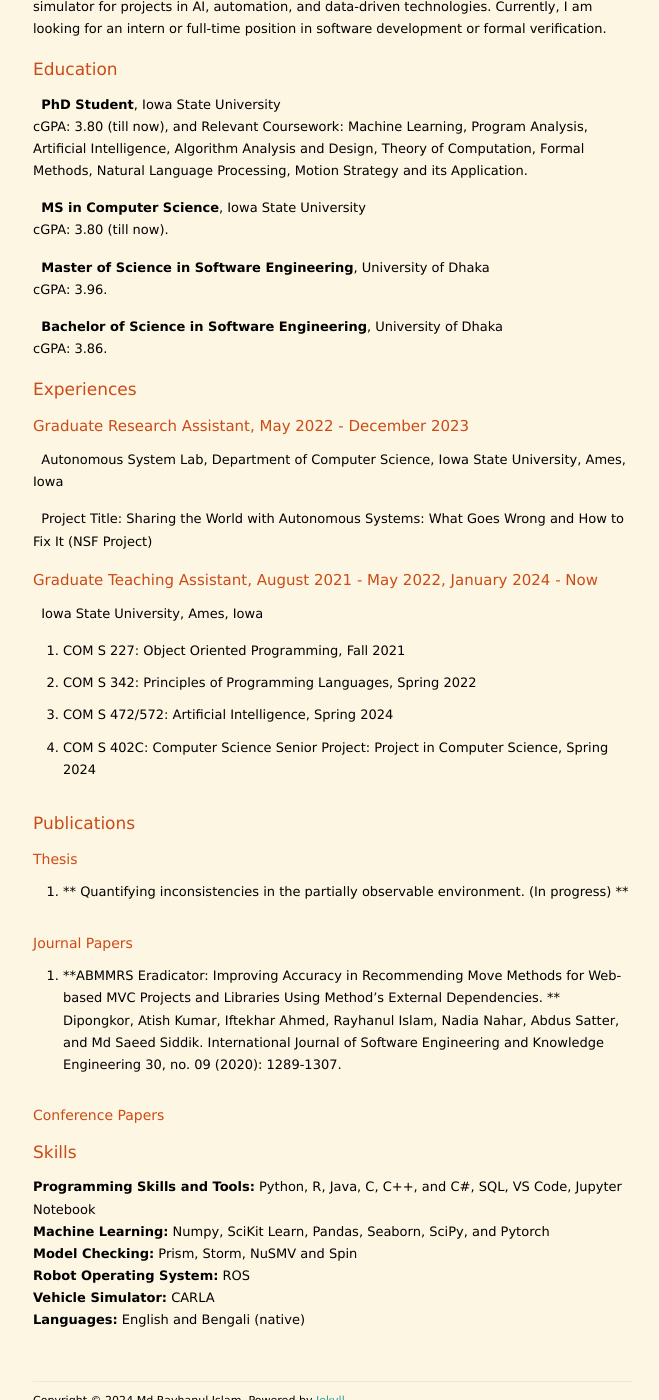
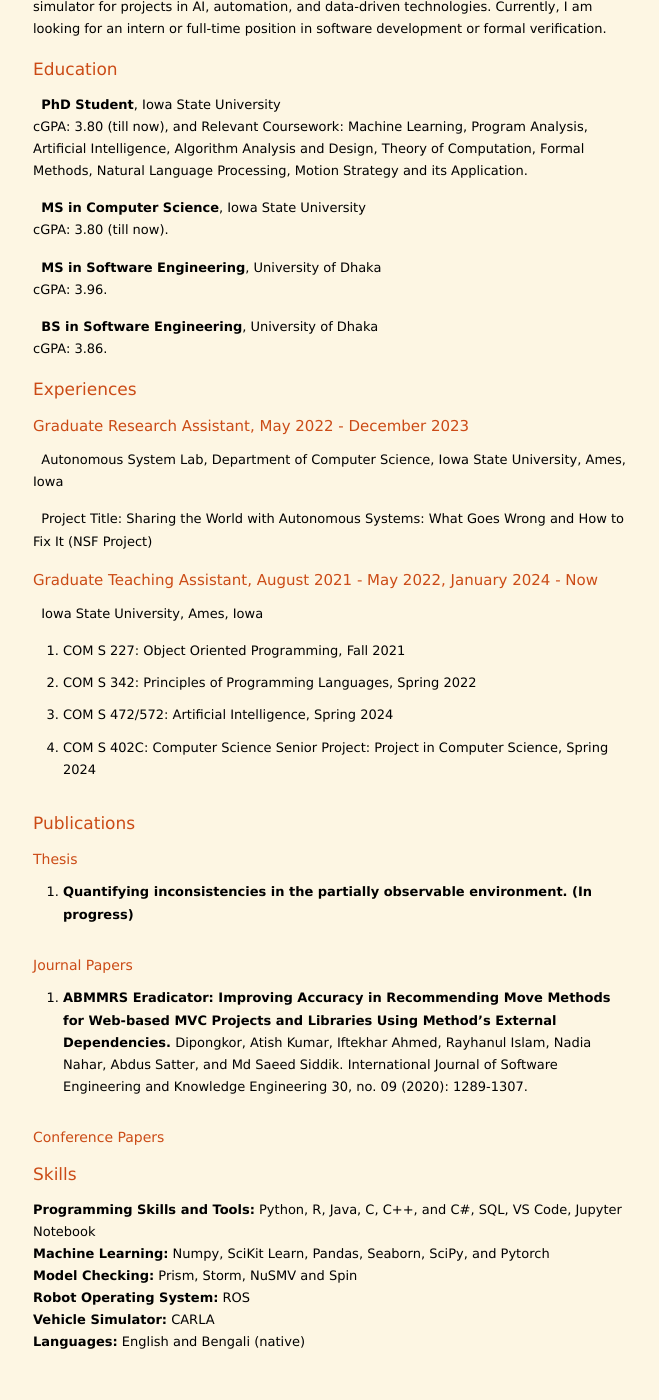
Before and after one commit to rayhanul/rayhanul.github.io, a Jekyll site: the page built from index.markdown, in a window 1280 px wide and 1400 px high, scrolled down 536 px. Shown: the whole window, without its empty margins (307-966 px from the left). Built offline with Jekyll 4.4.1, drawn with Linux system fonts in a browser that asks for light colours; nearby versions of some CDN libraries; the list of posts is cut into pages by our own code.

Commit message:
Update index.markdown

```diff
--- a/index.markdown
+++ b/index.markdown
@@ -34,10 +34,10 @@ Processing, Motion Strategy and its Application.
 &nbsp; **MS in Computer Science**, Iowa State University\
 cGPA: 3.80 (till now).
 
-&nbsp; **Master of Science in Software Engineering**, University of Dhaka\
+&nbsp; **MS in Software Engineering**, University of Dhaka\
 cGPA: 3.96.
 
-&nbsp; **Bachelor of Science in Software Engineering**, University of Dhaka\
+&nbsp; **BS in Software Engineering**, University of Dhaka\
 cGPA: 3.86.
 
 
@@ -64,12 +64,11 @@ cGPA: 3.86.
 # Publications
 
 ### Thesis
-- ** Quantifying inconsistencies in the partially observable environment. (In progress) **
+- **Quantifying inconsistencies in the partially observable environment. (In progress)**
 
 ### Journal Papers
 
-- **ABMMRS Eradicator: Improving Accuracy in Recommending Move Methods for Web-based MVC Projects and
-    Libraries Using Method's External Dependencies. ** Dipongkor, Atish Kumar, Iftekhar Ahmed, Rayhanul Islam, Nadia Nahar,
+- **ABMMRS Eradicator: Improving Accuracy in Recommending Move Methods for Web-based MVC Projects and Libraries Using Method's External Dependencies.** Dipongkor, Atish Kumar, Iftekhar Ahmed, Rayhanul Islam, Nadia Nahar,
     Abdus Satter, and Md Saeed Siddik. International
     Journal of Software Engineering and Knowledge Engineering 30, no. 09
     (2020): 1289-1307.
```
